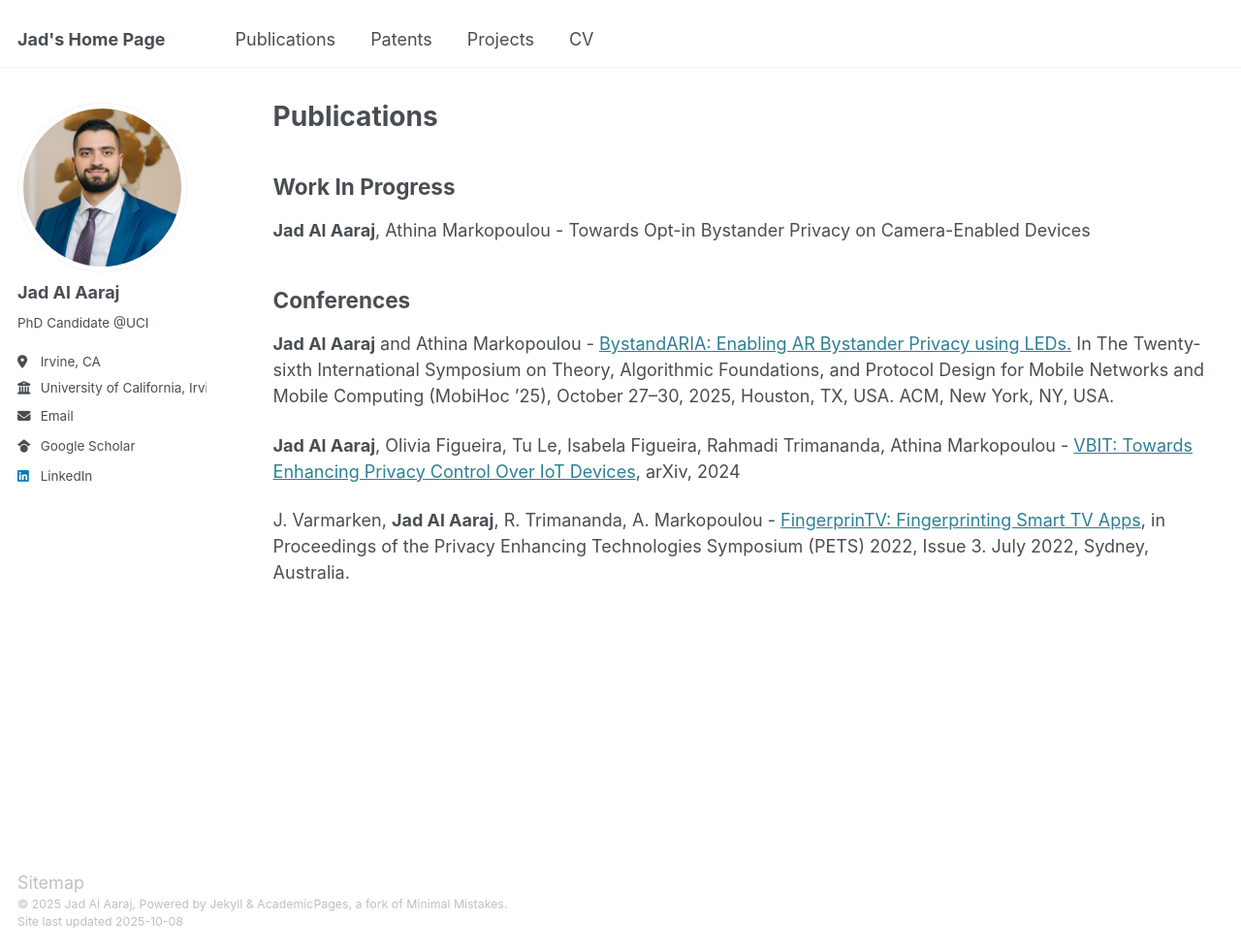
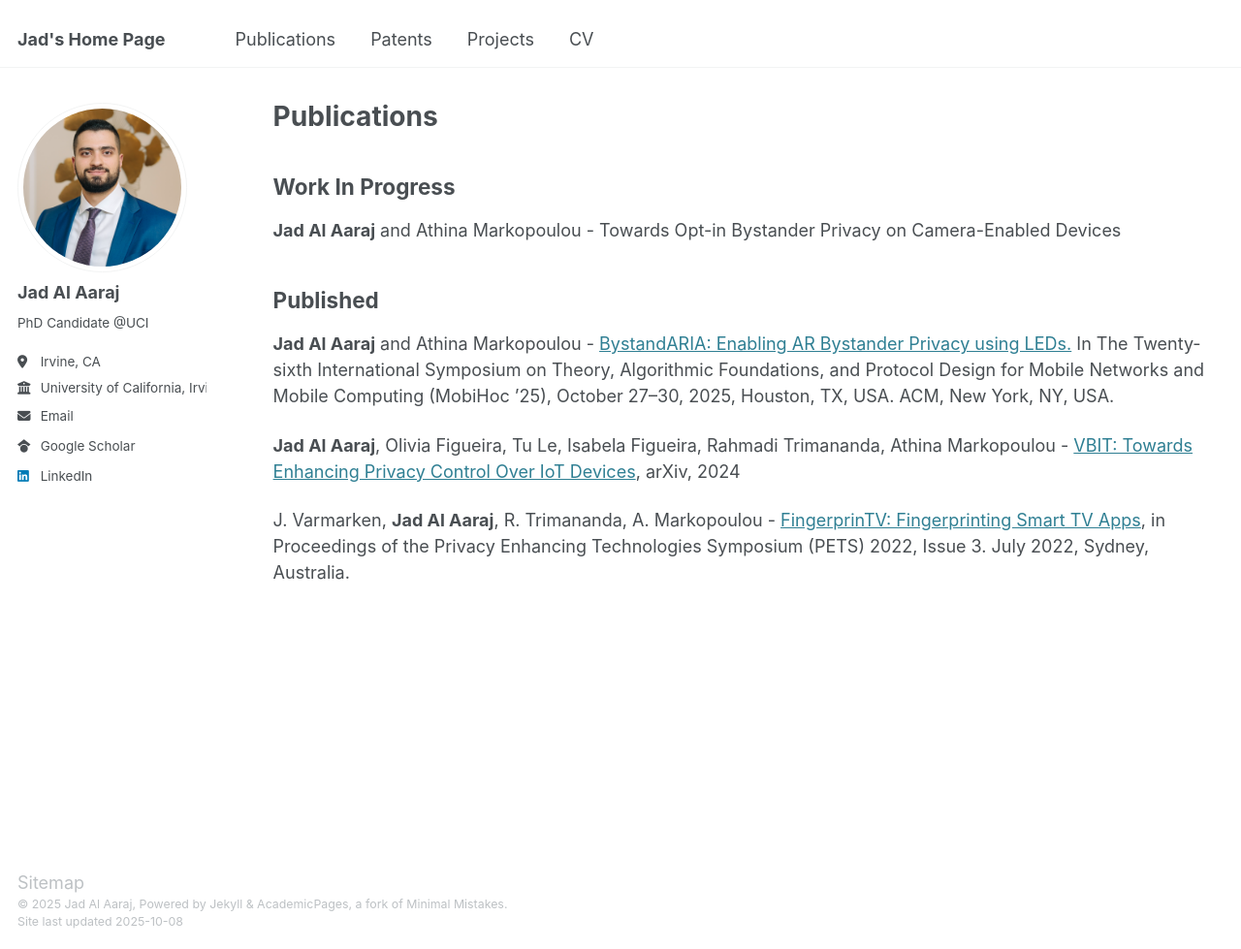
Before and after one commit to jalaaraj/jalaaraj.github.io, a Jekyll site: the page built from _pages/publications.md, in a window 1280 px wide and 979 px high. Shown: the whole window at 97% size. Built offline with Jekyll 4.4.1, drawn with Linux system fonts in a browser that asks for light colours.

Commit message:
fixed pub page

```diff
--- a/_pages/publications.md
+++ b/_pages/publications.md
@@ -8,9 +8,9 @@ author_profile: true
 
 Work In Progress
 ------
-**Jad Al Aaraj**, Athina Markopoulou - Towards Opt-in Bystander Privacy on Camera-Enabled Devices
+**Jad Al Aaraj** and Athina Markopoulou - Towards Opt-in Bystander Privacy on Camera-Enabled Devices
 
-Conferences
+Published
 ------
 **Jad Al Aaraj** and Athina Markopoulou - <a href="https://doi.org/10.1145/3704413.3765296" target="_blank">BystandARIA: Enabling AR Bystander Privacy using LEDs.</a> In The Twenty-sixth International Symposium on Theory, Algorithmic Foundations, and Protocol Design for Mobile Networks and Mobile Computing (MobiHoc ’25), October 27–30, 2025, Houston, TX, USA. ACM, New York, NY, USA.
 
```
